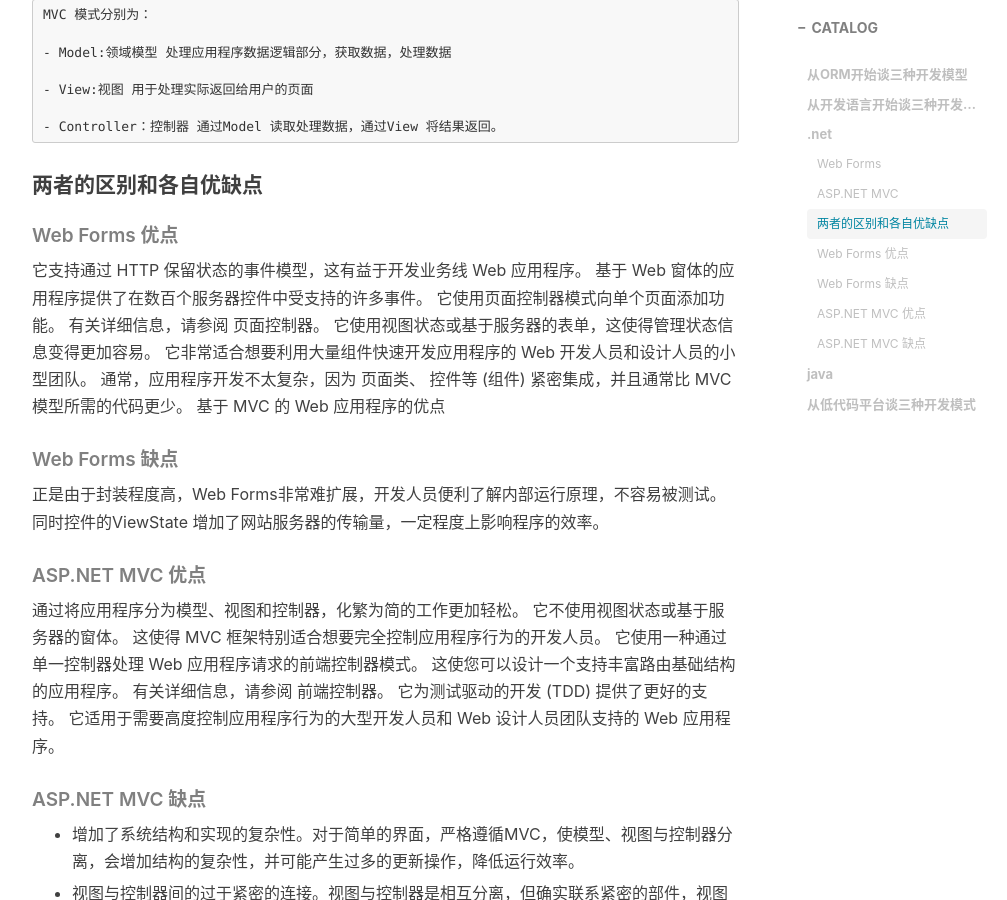
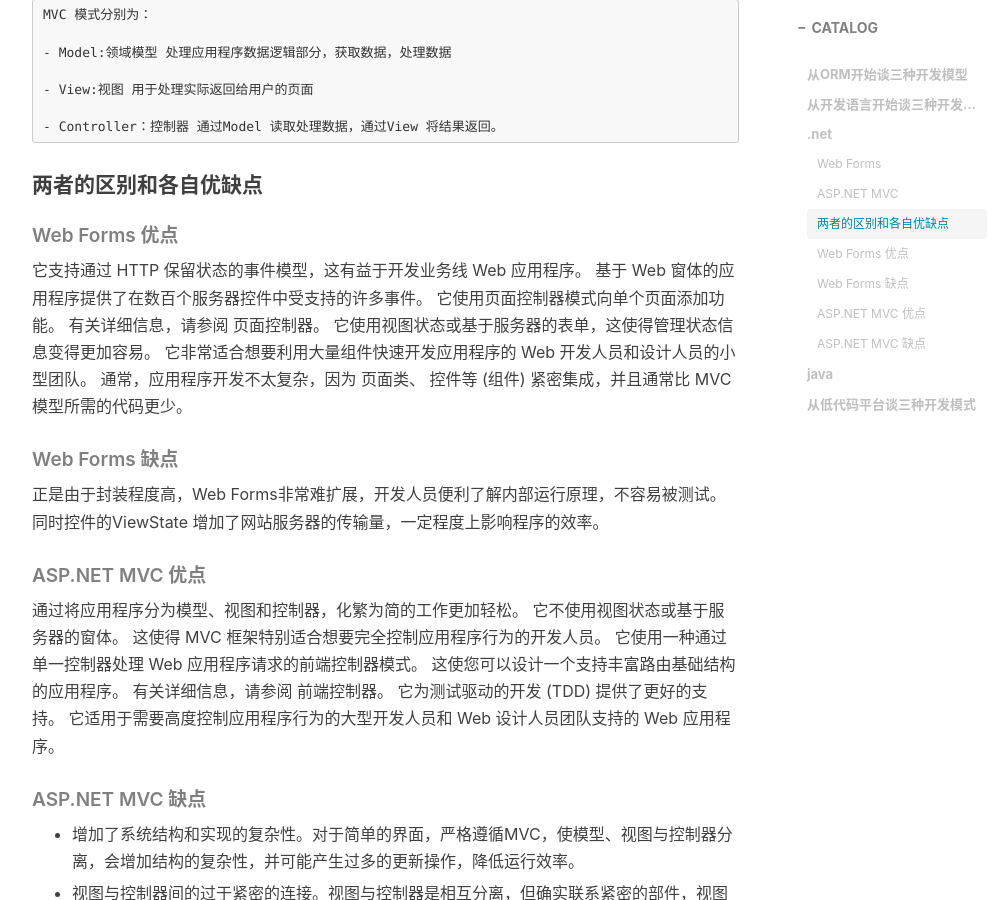
Before and after one commit to gregoriusxu/gregoriusxu.github.io, a Jekyll site: the page built from _posts/2023-10-21-开发模式介绍.md, in a window 1280 px wide and 900 px high, scrolled down 2131 px. Shown: the whole window, without its empty margins (233-1240 px from the left). Built offline with Jekyll 4.4.1, drawn with Linux system fonts in a browser that asks for light colours; nearby versions of some CDN libraries; comment, search, counter and statistics services are not loaded; part of the change alters nothing that is shown; some of the changed text lies outside the part shown.

Commit message:
Updated Note _posts/2023-10-21-开发模式介绍.md

```diff
--- a/_posts/2023-10-21-开发模式介绍.md
+++ b/_posts/2023-10-21-开发模式介绍.md
@@ -1,14 +1,14 @@
 ---
 layout: post
 title: 常用的开发模式介绍
-subtitle:
 author: gregorius
 header-img: img/post-bg-universe.jpg
 catalog: true
 tags: [设计]
+subtitle: null
 ---
 
-记得很多年前从C#，WebForm开始开发企业应用，很少也了解为何要这样进行开发，但是这种模式确实比较简洁而直观。其实不管是什么开发模式终归总结起来无非三种。
+记得很多年前从C#，WebForm开始开发企业应用，很少了解为何要这样进行开发，但是这种模式确实比较简洁而直观。其实不管是什么开发模式终归总结起来无非三种。
 
 - Model First(模型优先)
 
@@ -62,7 +62,6 @@ tags: [设计]
 它使用视图状态或基于服务器的表单，这使得管理状态信息变得更加容易。
 它非常适合想要利用大量组件快速开发应用程序的 Web 开发人员和设计人员的小型团队。
 通常，应用程序开发不太复杂，因为 页面类、 控件等 (组件) 紧密集成，并且通常比 MVC 模型所需的代码更少。
-基于 MVC 的 Web 应用程序的优点
 
 ##### Web Forms 缺点
 
```
